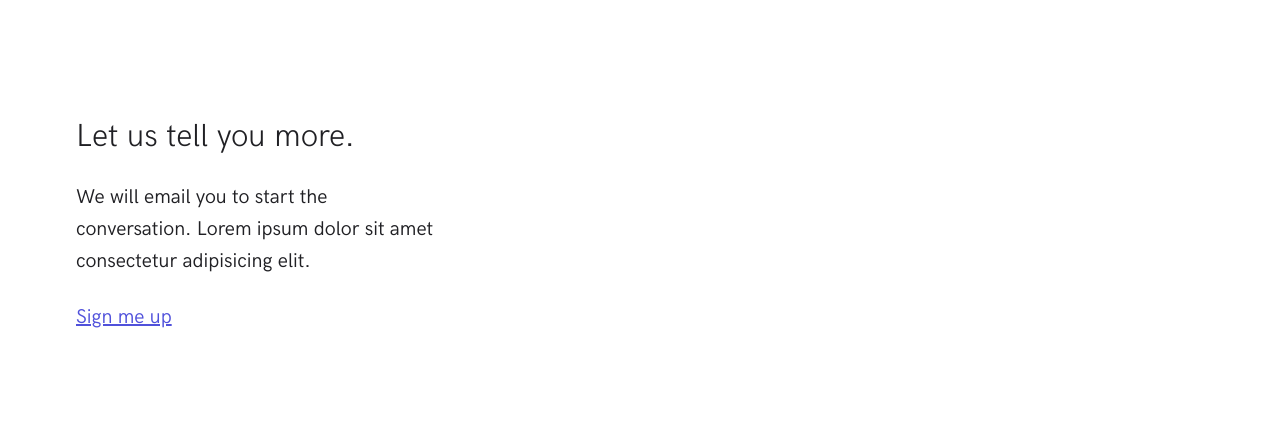
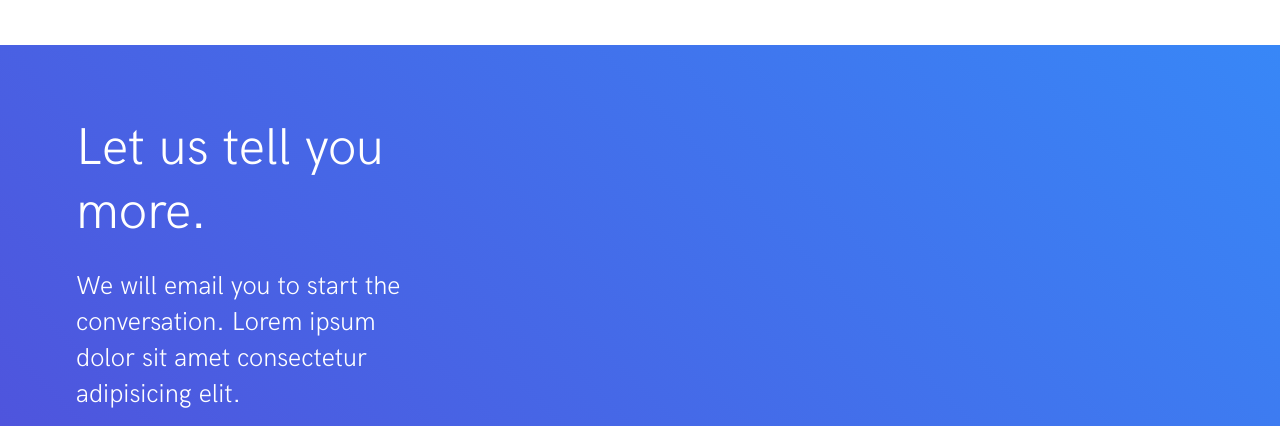
Before and after one commit to mct-ui/responsive-design-part-2-BoeykensBrooklyn, a plain HTML site: page index.html in a window 1280 px wide. Shown: the part 4371-4797 px from the top of the page. Drawn offline with Linux system fonts and the light colour scheme; files whose address does not match are found by name.

Commit message:
Added new row modifier & cta link modifier

```diff
--- a/css/screen.css
+++ b/css/screen.css
@@ -203,6 +203,11 @@ a:focus {
 .o-row--neutral-x-light {
   background-color: #f7f7f7;
   padding: 45px;
+}
+
+.o-row--gradient {
+  background: linear-gradient(45deg, #5051db, #3887f7);
+  color: white;
 }
 
 /* size modifiers */
@@ -611,6 +616,21 @@ a:focus {
   background-color: #3e3ea8;
 }
 
+/* inversed */
+.c-link-cta--inverse,
+.c-link-cta--inverse:visited,
+.c-link-cta--inverse:active {
+  color: #fff;
+}
+
+.c-link-cta--inverse::after {
+  background-color: #fff;
+}
+
+.c-link-cta--inverse:hover::after {
+  background-color: #fff;
+}
+
 /*------------------------------------*\
   #UTILITIES
 \*------------------------------------*/
--- a/index.html
+++ b/index.html
@@ -230,20 +230,20 @@
                             </div>
                         </div>
                     </div>
+                </div>
             </div>
-
         </section>
-        <section class="o-row o-row--lg">
+        <section class="o-row o-row--lg o-row--gradient">
             <div class="o-container">
                 <div class="u-max-width-xs">
-                    <h2>
+                    <h2 class=" c-lead c-lead--xxl">
                         Let us tell you more.
                     </h2>
-                    <p>
+                    <p class=" c-lead c-lead--lg">
                         We will email you to start the conversation. Lorem ipsum dolor sit amet consectetur adipisicing elit.
                     </p>
-                    <p>
-                        <a href="#!">Sign me up</a>
+                    <p class=" c-lead c-lead--lg">
+                        <a href="#!" class="c-link-cta c-link-cta--inverse">Sign me up</a>
                     </p>
                 </div>
             </div>
```
